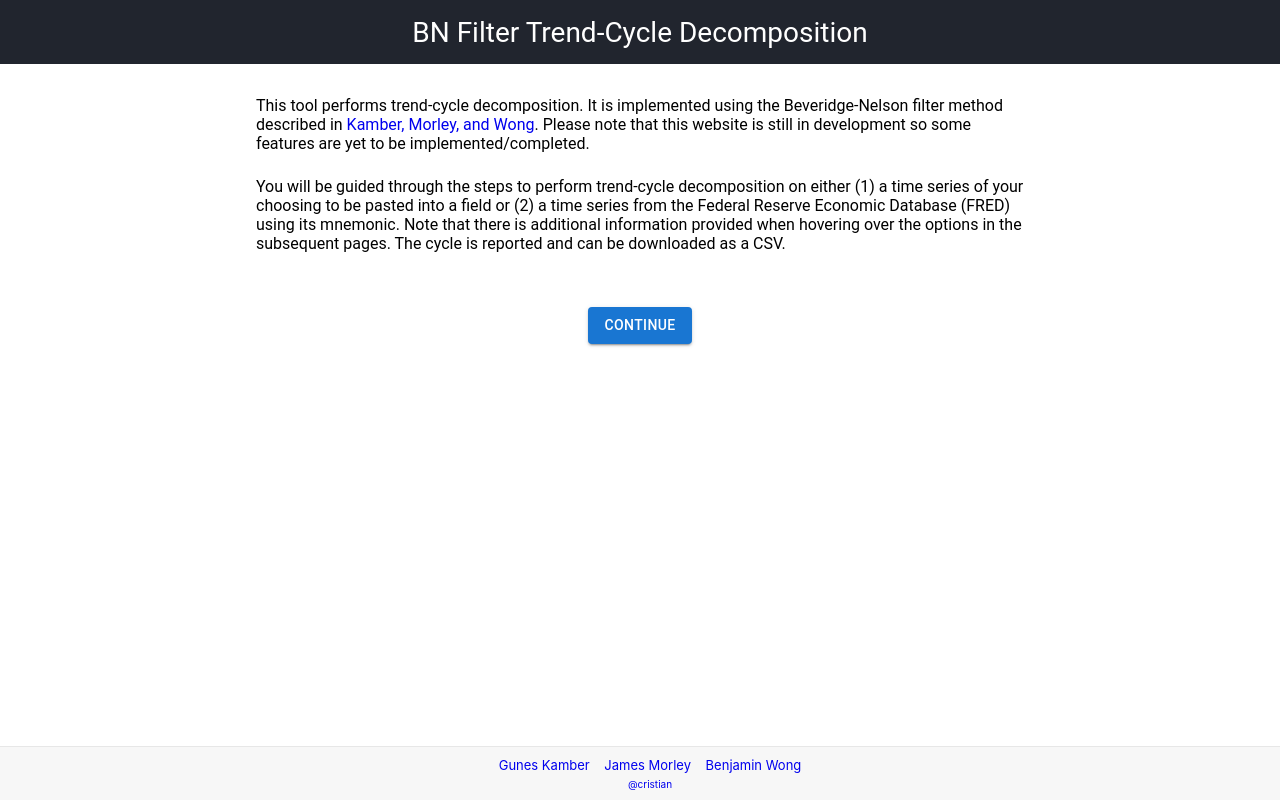
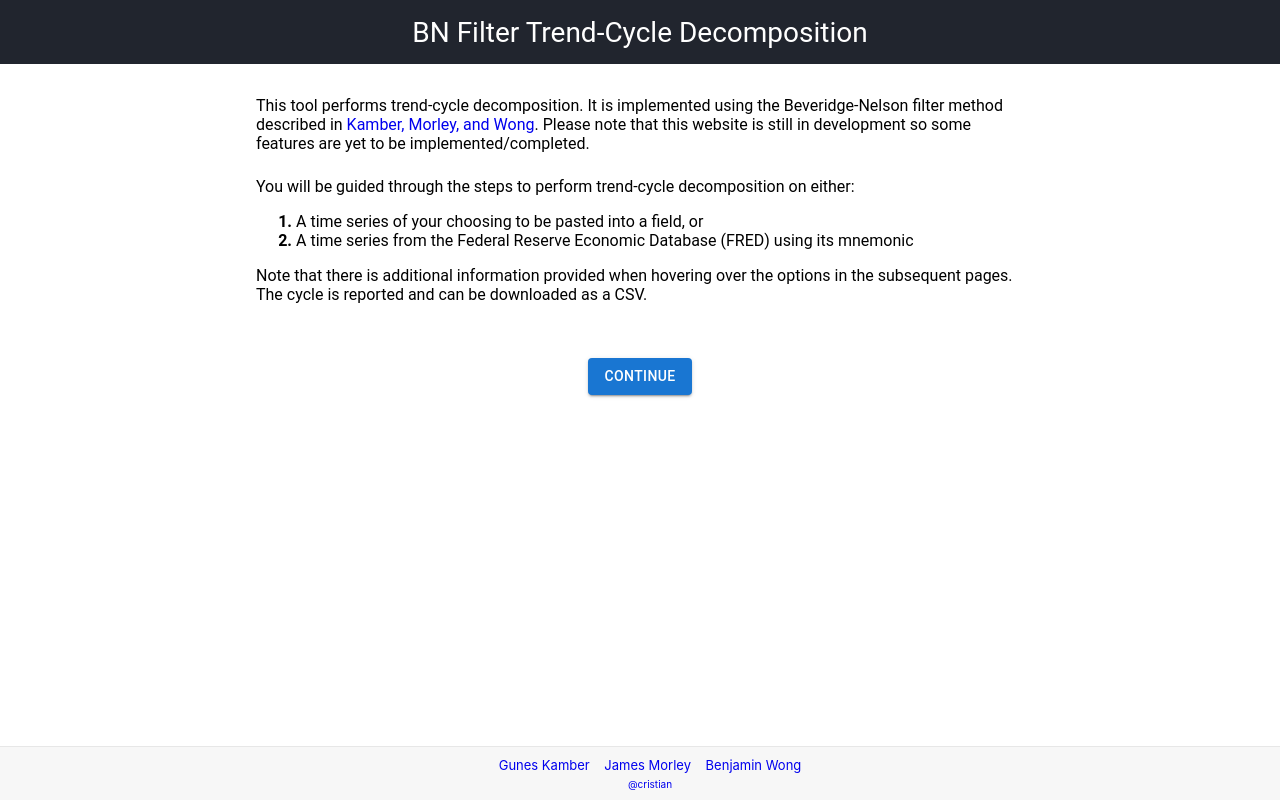
Before and after one commit to crstnn/BeveridgeNelsonFilter, a React (Create React App) app in the folder bn-filter-app/: page / in a window 1280 px wide. Built offline with nearby package versions, Linux system fonts and the light colour scheme.

Commit message:
list on the first page for options

```diff
--- a/bn-filter-app/src/components/StartMenu.js
+++ b/bn-filter-app/src/components/StartMenu.js
@@ -13,11 +13,13 @@ export class StartMenu extends Component {
         return (
             <div>
                 <div className="information">
-                    <p>You will be guided through the steps to perform trend-cycle decomposition on either (1) a time
-                        series of your choosing to be pasted into a field or (2) a time series from the Federal Reserve
-                        Economic Database (FRED) using its mnemonic. Note that there is additional information provided
-                        when hovering over the options in the subsequent pages. The cycle is reported and can be
-                        downloaded as a CSV.
+                    <p>You will be guided through the steps to perform trend-cycle decomposition on either:
+                        <ol>
+                            <li>A time series of your choosing to be pasted into a field, or</li>
+                            <li>A time series from the Federal Reserve Economic Database (FRED) using its mnemonic</li>
+                        </ol>
+                        Note that there is additional information provided when hovering over the options in the
+                        subsequent pages. The cycle is reported and can be downloaded as a CSV.
                     </p>
                 </div>
 
--- a/bn-filter-app/src/styles/App.css
+++ b/bn-filter-app/src/styles/App.css
@@ -35,18 +35,22 @@ a:hover {
     text-decoration: underline;
 }
 
-.fade-appear, .fade-enter {
-    opacity: 0;
-    transform: scale(0.2);
+ol > li::marker {
+    font-weight: bold;
 }
 
-.fade-appear-active, .fade-enter-active {
-    opacity: 1;
-    transform: scale(1);
-    transition: all 1000ms;
-}
+/*.fade-appear, .fade-enter {*/
+/*    opacity: 0;*/
+/*    transform: scale(0.2);*/
+/*}*/
 
-.reactgrid-wrapper {
-    height: 100px;
-    overflow: scroll;
-}
+/*.fade-appear-active, .fade-enter-active {*/
+/*    opacity: 1;*/
+/*    transform: scale(1);*/
+/*    transition: all 1000ms;*/
+/*}*/
+
+/*.reactgrid-wrapper {*/
+/*    height: 100px;*/
+/*    overflow: scroll;*/
+/*}*/
```
